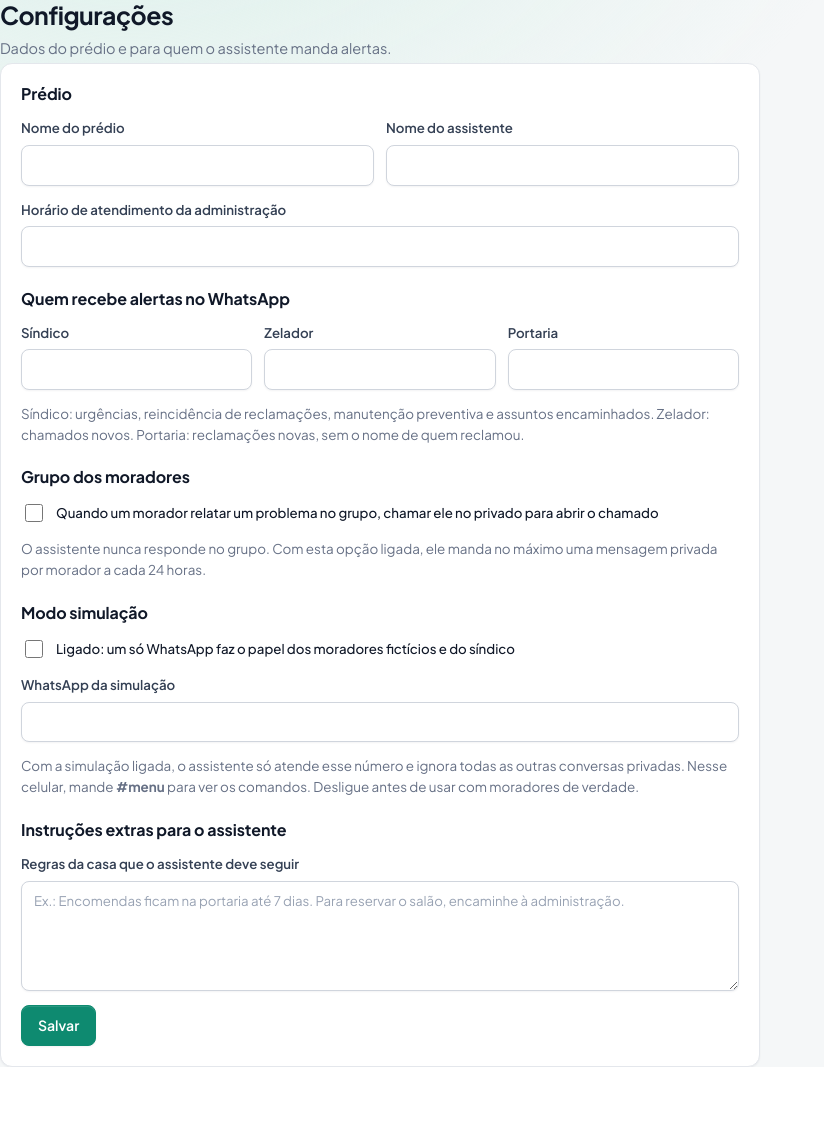
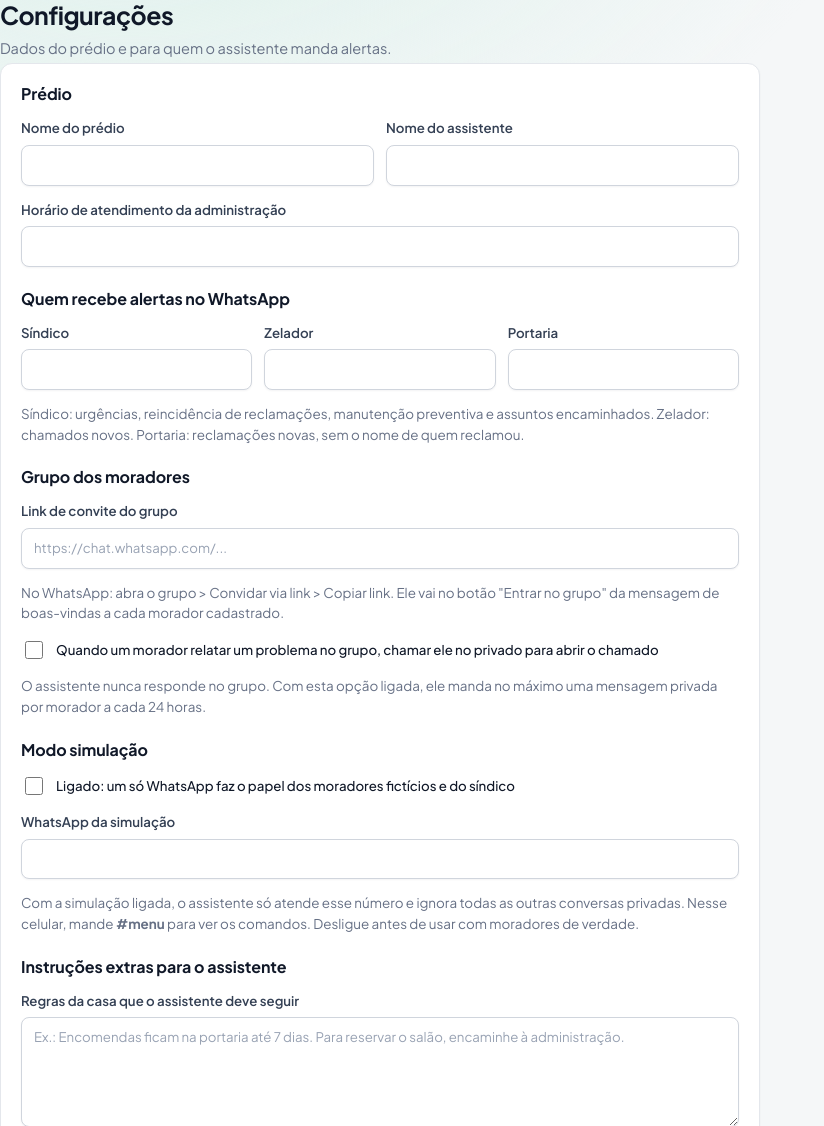
Before and after one commit to netynhu/condominiomr, a Node server app: template views/configuracoes.ejs in a window 1280 px wide. Shown: the top 1126 px of the page, without its empty margins (0-824 px from the left). Before the commit the page ends 1067 px from the top, so only its background shows below. Run offline with Node 20, Linux system fonts and the light colour scheme; the template is opened without the code that fills it, so the values that code supplies are empty.

Commit message:
Boas-vindas com botão do grupo e validação sem balões do navegador
- Morador cadastrado (painel, assistente do síndico ou pedido aprovado)
  recebe boas-vindas com o botão "Entrar no grupo"; importação manda pela
  fila lenta, com o link em texto; botão para reenviar na ficha
- Link de convite do grupo em Ajustes do prédio
- Validação dos formulários com mensagens do sistema (campo em vermelho e
  explicação), sem o balão "Preencha este campo" do navegador

Co-Authored-By: Claude Opus 5.5 <noreply@anthropic.com>

```diff
--- a/public/dialogo.js
+++ b/public/dialogo.js
@@ -13,6 +13,8 @@
   .dlg.perigo .dlg-ok{background:#B42318;border-color:#B42318}
   .dlg-toast{position:fixed;left:50%;bottom:calc(24px + env(safe-area-inset-bottom,0px));transform:translateX(-50%);z-index:101;background:#101828;color:#fff;padding:12px 18px;border-radius:12px;font-weight:600;box-shadow:0 12px 28px -8px rgba(16,24,40,.5);max-width:calc(100% - 32px);animation:dlgIn .2s ease}
   @media (max-width:520px){.dlg-fundo{place-items:end center;padding:0}.dlg{max-width:none;border-radius:20px 20px 0 0;padding-bottom:calc(22px + env(safe-area-inset-bottom,0px))}.dlg-acoes button{flex:1}}
+  .campo-erro{border-color:#D92D20!important;box-shadow:0 0 0 4px rgba(217,45,32,.12)!important}
+  .msg-erro{display:block;color:#B42318;font-size:.8rem;font-weight:600;margin-top:4px}
   @keyframes dlgIn{from{opacity:0}to{opacity:1}}
   @media (prefers-reduced-motion:reduce){.dlg-fundo,.dlg-toast{animation:none}}`;
   const st = document.createElement('style');
@@ -42,6 +44,44 @@
     });
   }
 
+  // Validação dos formulários com mensagens do sistema (desliga os balões do navegador)
+  function mensagemDoCampo(c) {
+    const v = c.validity;
+    if (v.valueMissing) return c.type === 'radio' ? 'Escolha uma opção.' : 'Preencha este campo.';
+    if (v.typeMismatch && c.type === 'email') return 'Digite um e-mail válido.';
+    if (v.tooShort) return `Use pelo menos ${c.minLength} caracteres.`;
+    if (v.rangeUnderflow || v.rangeOverflow) return 'Valor fora do permitido.';
+    return 'Confira este campo.';
+  }
+  function limpar(c) {
+    c.classList.remove('campo-erro');
+    const m = c.parentElement && c.parentElement.querySelector(':scope > .msg-erro');
+    if (m) m.remove();
+  }
+  function preparar(form) { form.noValidate = true; }
+  document.addEventListener('DOMContentLoaded', () => document.querySelectorAll('form').forEach(preparar));
+  new MutationObserver(() => document.querySelectorAll('form:not([novalidate])').forEach(preparar)).observe(document.documentElement, { childList: true, subtree: true });
+  document.addEventListener('input', (e) => { if (e.target.classList?.contains('campo-erro')) limpar(e.target); }, true);
+  document.addEventListener('change', (e) => { if (e.target.classList?.contains('campo-erro')) limpar(e.target); }, true);
+  document.addEventListener('submit', (e) => {
+    const form = e.target;
+    if (form.checkValidity()) return;
+    e.preventDefault();
+    e.stopImmediatePropagation();
+    let primeiro = null;
+    form.querySelectorAll('input, select, textarea').forEach((c) => {
+      limpar(c);
+      if (c.willValidate && !c.checkValidity()) {
+        c.classList.add('campo-erro');
+        const m = document.createElement('span'); m.className = 'msg-erro'; m.textContent = mensagemDoCampo(c);
+        (c.type === 'radio' || c.type === 'checkbox' ? c.closest('label') || c : c).insertAdjacentElement('afterend', m);
+        if (!primeiro) primeiro = c;
+      }
+    });
+    if (primeiro) { primeiro.focus({ preventScroll: true }); primeiro.scrollIntoView({ block: 'center', behavior: 'smooth' }); }
+    window.dialogo.toast('Confira os campos destacados em vermelho.');
+  }, true);
+
   window.dialogo = {
     confirmar: (titulo, opts = {}) => abrir({ titulo, cancelar: 'Cancelar', ok: 'Confirmar', icone: opts.perigo ? '!' : '?', ...opts }),
     aviso: (titulo, opts = {}) => abrir({ titulo, ok: 'Entendi', icone: '!', ...opts }),
--- a/src/agente_admin.js
+++ b/src/agente_admin.js
@@ -194,9 +194,11 @@ async function executar(nome, args, ctx) {
     case 'cadastrar_morador': {
       const telefone = normalizarTelefone(args.telefone);
       if (telefone.length < 12) return { ok: false, erro: 'Telefone inválido: precisa do DDD.' };
-      ok(await db.from('moradores').upsert({ nome: args.nome, telefone, vaga: args.vaga || null, unidade_id: await unidadeId(args.bloco, args.apartamento) }, { onConflict: 'telefone' }));
+      const m = ok(await db.from('moradores').upsert({ nome: args.nome, telefone, vaga: args.vaga || null, unidade_id: await unidadeId(args.bloco, args.apartamento) }, { onConflict: 'telefone' }).select('*, unidade:unidades(*)').single());
       await db.from('contatos_pendentes').delete().eq('telefone', telefone);
-      return { ok: true, cadastrado: args.nome };
+      let boasVindas = false;
+      try { boasVindas = await sv.boasVindas(m); } catch (e) { console.error('[admin] boas-vindas', e.message); }
+      return { ok: true, cadastrado: args.nome, boas_vindas_enviada_com_botao_do_grupo: boasVindas };
     }
     case 'resumo_do_predio': {
       const { panorama } = require('./rotas/inteligencia');
--- a/src/db.js
+++ b/src/db.js
@@ -37,6 +37,7 @@ const PADRAO = {
   telefone_portaria: '',
   grupo_jid: '',
   grupo_nome: '',
+  grupo_convite: '',
   horario_administracao: 'segunda a sexta, das 9h às 18h',
   instrucoes_extras: '',
   grupo_chamar_privado: '1',
--- a/src/servicos.js
+++ b/src/servicos.js
@@ -211,9 +211,30 @@ async function aprovarCadastro(telefone, ajustes = {}) {
   const tipo = ['proprietario', 'inquilino'].includes(d.vinculo) ? d.vinculo : 'morador';
   const m = ok(await db.from('moradores').upsert({ nome, telefone: tel, tipo, unidade_id: u.id, ativo: true }, { onConflict: 'telefone' }).select('*, unidade:unidades(*)').single());
   await db.from('contatos_pendentes').delete().eq('telefone', tel);
+  await boasVindas(m, '✅ Cadastro aprovado');
+  return m;
+}
+
+const textoBoasVindas = (m, cfg, titulo) => `${titulo ? `${titulo}, ` : 'Olá, '}${primeiroNome(m.nome)}! Você foi cadastrado(a) no assistente do ${cfg.nome_predio}${m.unidade ? ` (${rotuloUnidade(m.unidade)})` : ''}.\n\nPor aqui você abre chamados de manutenção, faz reclamações sem se expor, tira dúvidas sobre as regras e fica sabendo dos eventos e obras. Pode mandar texto, áudio, foto ou vídeo.`;
+
+// Mensagem de boas-vindas ao morador recém-cadastrado, com o botão para entrar no grupo dos moradores
+async function boasVindas(morador, titulo = '') {
   const cfg = await getConfig();
-  await enviar(tel, `✅ Cadastro aprovado, ${primeiroNome(nome)}! Agora você fala direto com o assistente do ${cfg.nome_predio}.\n\nPor aqui você pode abrir chamados de manutenção, fazer reclamações sem se expor, tirar dúvidas sobre as regras e saber dos eventos e obras. Pode mandar texto, áudio ou foto.`, m.id);
-  return m;
+  const m = morador.unidade || !morador.unidade_id ? morador : ok(await db.from('moradores').select('*, unidade:unidades(*)').eq('id', morador.id).single());
+  const texto = textoBoasVindas(m, cfg, titulo);
+  if (cfg.grupo_convite) {
+    return enviarBotoes(m.telefone, `${texto}\n\nToque abaixo para entrar no grupo dos moradores.`, [`👥 Entrar no grupo|${cfg.grupo_convite}`],
+      { rodape: cfg.grupo_nome || 'Grupo dos moradores', planoB: `Entre no grupo dos moradores: ${cfg.grupo_convite}`, moradorId: m.id });
+  }
+  return enviar(m.telefone, texto, m.id);
+}
+
+// Boas-vindas para muitos de uma vez (importação): vai pela fila lenta, em texto com o link do grupo
+async function boasVindasEmFila(moradores) {
+  const cfg = await getConfig();
+  const linhas = moradores.map((m) => ({ telefone: m.telefone, texto: `${textoBoasVindas(m, cfg)}${cfg.grupo_convite ? `\n\n👥 Grupo dos moradores: ${cfg.grupo_convite}` : ''}` }));
+  for (let i = 0; i < linhas.length; i += 500) ok(await db.from('fila_envio').insert(linhas.slice(i, i + 500)));
+  return linhas.length;
 }
 
 async function recusarCadastro(telefone, avisar = true) {
@@ -248,6 +269,6 @@ async function enfileirar(publico, texto, avisoId) {
 }
 
 module.exports = {
-  acharMorador, enviar, enviarBotoes, avisarEquipe, aprovarCadastro, recusarCadastro, abrirChamado, mudarStatusChamado, registrarReclamacao,
+  acharMorador, enviar, enviarBotoes, avisarEquipe, aprovarCadastro, recusarCadastro, boasVindas, boasVindasEmFila, abrirChamado, mudarStatusChamado, registrarReclamacao,
   registrarHistoricoChamado, enfileirar, destinatarios, chaveUnidade, unidadeDaVaga, postarNoGrupo, telefonesZeladores, ROTULO_STATUS,
 };
--- a/views/configuracoes.ejs
+++ b/views/configuracoes.ejs
@@ -20,6 +20,8 @@
   <p class="small muted">Síndico: urgências, reincidência de reclamações, manutenção preventiva e assuntos encaminhados. Zelador: chamados novos. Portaria: reclamações novas, sem o nome de quem reclamou.</p>
 
   <h2 style="margin-top:8px">Grupo dos moradores</h2>
+  <label>Link de convite do grupo<input name="grupo_convite" id="grupo_convite" value="<%= c.grupo_convite || '' %>" placeholder="https://chat.whatsapp.com/..."></label>
+  <p class="small muted">No WhatsApp: abra o grupo &gt; Convidar via link &gt; Copiar link. Ele vai no botão "Entrar no grupo" da mensagem de boas-vindas a cada morador cadastrado.</p>
   <label class="check"><input type="checkbox" name="grupo_chamar_privado" id="grupo_chamar_privado" <%= c.grupo_chamar_privado === '1' ? 'checked' : '' %>> Quando um morador relatar um problema no grupo, chamar ele no privado para abrir o chamado</label>
   <p class="small muted">O assistente nunca responde no grupo. Com esta opção ligada, ele manda no máximo uma mensagem privada por morador a cada 24 horas.</p>
 
--- a/views/morador.ejs
+++ b/views/morador.ejs
@@ -74,6 +74,9 @@
       </div>
     </div>
 
+    <form method="post" action="/moradores/<%= m.id %>/boas-vindas" data-confirmar="Enviar a mensagem de boas-vindas<%= cfg.grupo_convite ? ' com o botão do grupo' : '' %> para <%= m.nome %>?">
+      <button class="btn sec" type="submit">Enviar boas-vindas de novo</button>
+    </form>
     <form method="post" action="/moradores/<%= m.id %>/excluir" data-confirmar="Excluir este morador? A memória e as mensagens dele também serão apagadas. Não dá para desfazer.">
       <button class="btn perigo" type="submit">Excluir morador e apagar dados</button>
     </form>
--- a/views/moradores.ejs
+++ b/views/moradores.ejs
@@ -67,7 +67,9 @@
         <label>Vínculo<select name="tipo" id="novo-tipo"><option value="morador">Morador</option><option value="proprietario">Proprietário</option><option value="inquilino">Inquilino</option><option value="outro">Outro</option></select></label>
         <label>E-mail<input type="email" name="email" id="novo-email"></label>
       </div>
+      <label class="check"><input type="checkbox" name="boas_vindas" id="novo-boas-vindas" checked> Enviar boas-vindas no WhatsApp<%= cfg.grupo_convite ? ' com o botão para entrar no grupo' : '' %></label>
       <button class="btn" type="submit">Cadastrar</button>
+      <% if (!cfg.grupo_convite) { %><p class="small muted">Para a mensagem ter o botão "Entrar no grupo", cole o link de convite do grupo em <a href="/configuracoes">Ajustes do prédio</a>.</p><% } %>
     </form>
 
     <details class="card">
@@ -75,6 +77,7 @@
       <form class="campos" method="post" action="/moradores/importar">
         <p class="small muted">Uma linha por morador, separando com ponto e vírgula: <code>nome; telefone; bloco; apartamento; e-mail; vaga</code>. Pode colar direto de uma planilha. E-mail e vaga são opcionais. Telefones já cadastrados são atualizados.</p>
         <textarea name="lista" id="lista" placeholder="Carla Mendes; 11999998888; B; 304; carla@email.com; 12"></textarea>
+        <label class="check"><input type="checkbox" name="boas_vindas" id="importar-boas-vindas"> Enviar boas-vindas para todos os importados (saem aos poucos, pela fila)</label>
         <button class="btn sec" type="submit">Importar</button>
       </form>
     </details>
--- a/views/partials/topo.ejs
+++ b/views/partials/topo.ejs
@@ -8,7 +8,7 @@
 <link rel="preconnect" href="https://fonts.gstatic.com" crossorigin>
 <link rel="stylesheet" href="https://fonts.googleapis.com/css2?family=Plus+Jakarta+Sans:wght@400;500;600;700;800&display=swap">
 <link rel="stylesheet" href="/static/estilo.css?v=2">
-<script src="/static/dialogo.js?v=1" defer></script>
+<script src="/static/dialogo.js?v=2" defer></script>
 <script src="/static/app.js?v=3" defer></script>
 </head>
 <body class="<%= usuario ? 'com-menu' : 'sem-menu' %>">
--- a/views/z/_topo.ejs
+++ b/views/z/_topo.ejs
@@ -15,7 +15,7 @@
 <link rel="preconnect" href="https://fonts.gstatic.com" crossorigin>
 <link rel="stylesheet" href="https://fonts.googleapis.com/css2?family=Plus+Jakarta+Sans:wght@500;600;700;800&display=swap">
 <link rel="stylesheet" href="/static/zelador.css?v=1">
-<script src="/static/dialogo.js?v=1"></script>
+<script src="/static/dialogo.js?v=2"></script>
 </head>
 <body>
 <header class="zt">
--- a/views/z/novo.ejs
+++ b/views/z/novo.ejs
@@ -6,7 +6,7 @@
     <div class="locais" role="radiogroup" aria-label="Local do problema">
       <% for (const [k, nome] of LOCAIS) { %>
         <label class="local">
-          <input type="radio" name="local" value="<%= k %>" required>
+          <input type="radio" name="local" value="<%= k %>">
           <span><%- icone(k) %><%= nome %></span>
         </label>
       <% } %>
```
Also changed, not shown: src/rotas/cadastro.js (+22 -7 lines).
